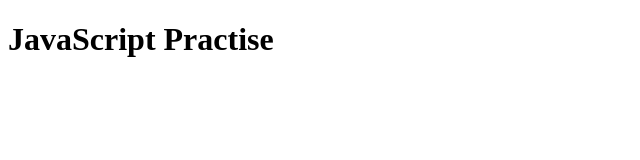
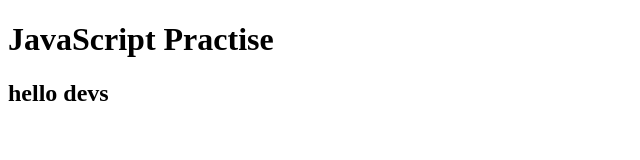
Before and after one commit to BSRINU1996/Js_React, a plain HTML site: page index.html in a window 1280 px wide. Shown: the whole page, without its empty margins (0-640 px from the left). Drawn offline with Linux system fonts and the light colour scheme.

Commit message:
srinu first commited

```diff
--- a/16Nov.js
+++ b/16Nov.js
@@ -5,3 +5,5 @@ console.log("tet")
 
 
 console.log("Test Rakesgh")
+
+console.log("practising")
--- a/index.html
+++ b/index.html
@@ -9,6 +9,7 @@
 <body>
     <script></script>
     <h1>JavaScript Practise</h1>
+    <h2>hello devs</h2>
     <script src="16Nov.js"></script>
 </body>
 </html>
--- a/index.js
+++ b/index.js
@@ -122,3 +122,4 @@ for(var i = 1 ; i<= 12 ; i++){
 
 
 console.log("Rakesah");
+console.log("hello world!")
```
